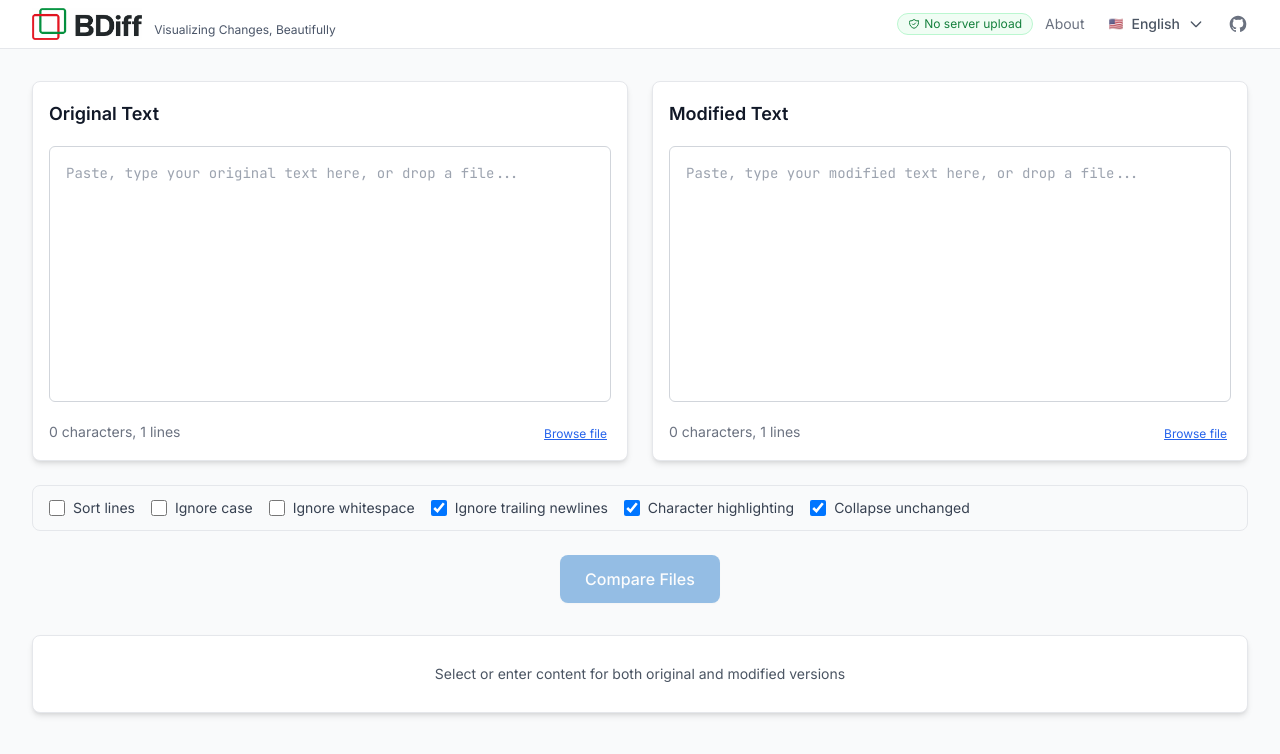
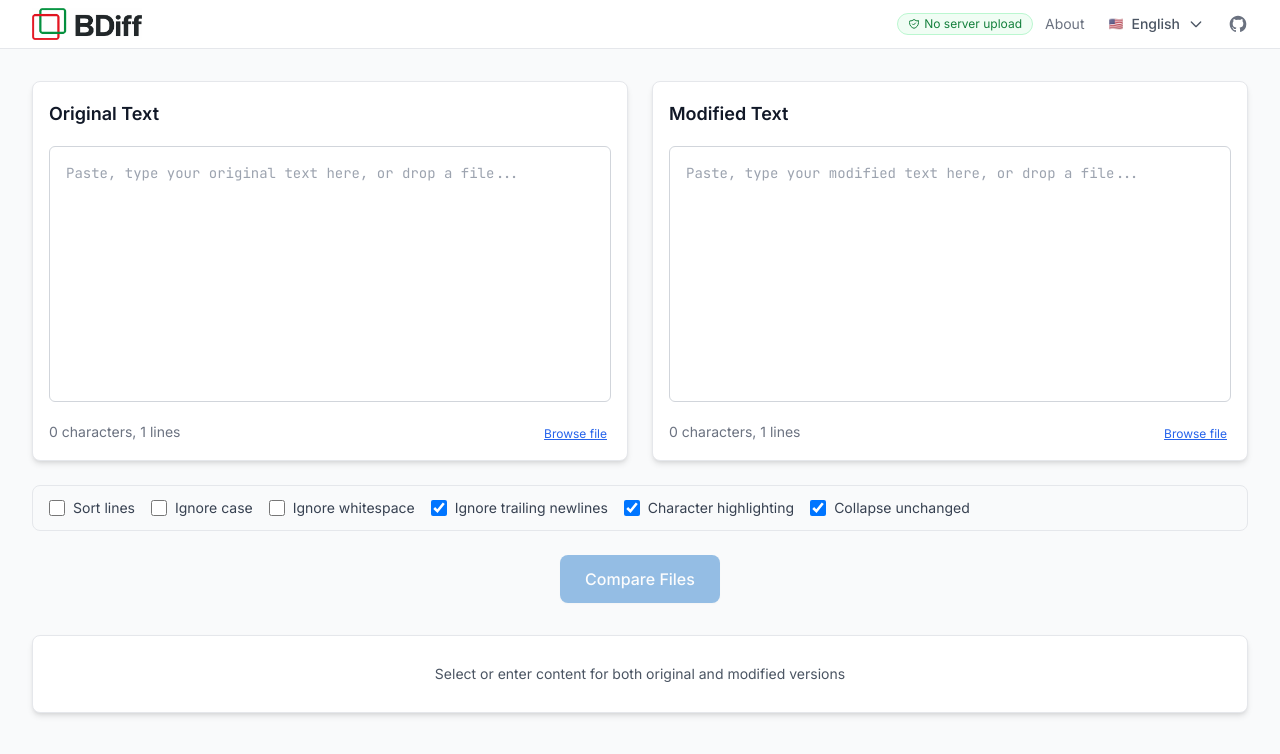
Before and after one commit to rengotaku/bdiff, a React (Vite) app: page /1 in a window 1280 px wide. Shown: the top 754 px of the page. Built offline with nearby package versions, Linux system fonts and the light colour scheme.

Commit message:
fix: トップページからサブタイトル「変更を美しく可視化」を削除

```diff
--- a/src/pages/HomePage.tsx
+++ b/src/pages/HomePage.tsx
@@ -213,7 +213,6 @@ export const HomePage: React.FC = () => {
   return (
     <ContentLayout
       title={t('app.title')}
-      subtitle={t('app.subtitle')}
     >
       <div className="space-y-8">
         {/* File Upload Areas */}
```
